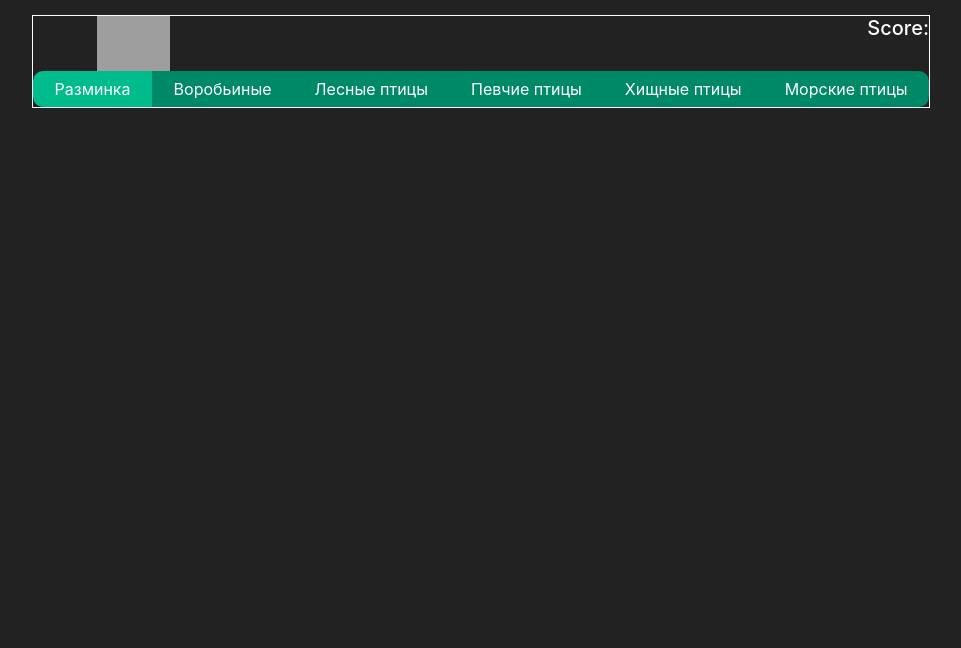
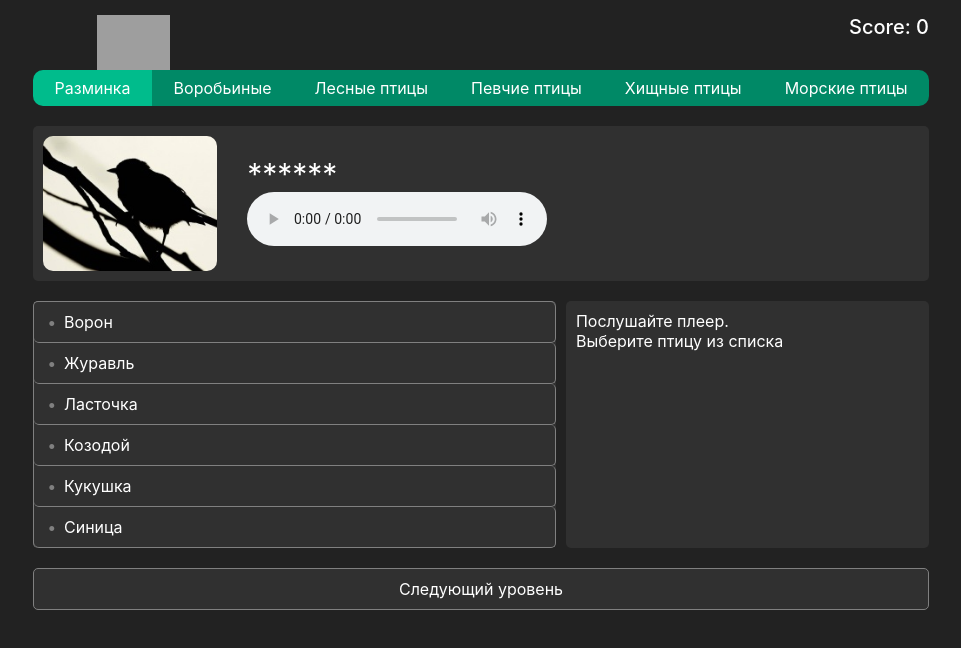
Before and after one commit to ArtemDerenok/songbird, a React (Create React App) app: page / in a window 1280 px wide. Shown: the top 648 px of the page, without its empty margins (159-1120 px from the left). Built offline with nearby package versions, Linux system fonts and the light colour scheme; grey boxes are pictures that could not be loaded.

Commit message:
feat: add app logic

```diff
--- a/src/components/App/App.module.scss
+++ b/src/components/App/App.module.scss
@@ -3,7 +3,6 @@
 .container {
   margin: 0 auto;
   max-width: 70%;
-  border: 1px solid white;
   color: $white;
   margin-top: 15px;
 }
--- a/src/components/App/App.tsx
+++ b/src/components/App/App.tsx
@@ -1,10 +1,28 @@
 import Header from "../Header/Header";
+import Main from "../pages/Main";
 import styles from "./App.module.scss";
+import { useState, useCallback } from "react";
 
 function App() {
+  const [score, setScore] = useState<number>(0);
+  const [attemptsAnswer, setAttemptsAnswer] = useState<number>(5);
+
+  const changeAttemtsAnswer = useCallback(() => {
+    setAttemptsAnswer(attemptsAnswer - 1);
+  }, [attemptsAnswer]);
+
+  const changeScore = useCallback(() => {
+    setScore(score + attemptsAnswer);
+    setAttemptsAnswer(5);
+  }, [attemptsAnswer, score]);
+
   return (
     <div className={styles.container}>
-      <Header />
+      <Header score={score} />
+      <Main
+        changeAttemtsAnswer={changeAttemtsAnswer}
+        changeScore={changeScore}
+      />
     </div>
   );
 }
```
